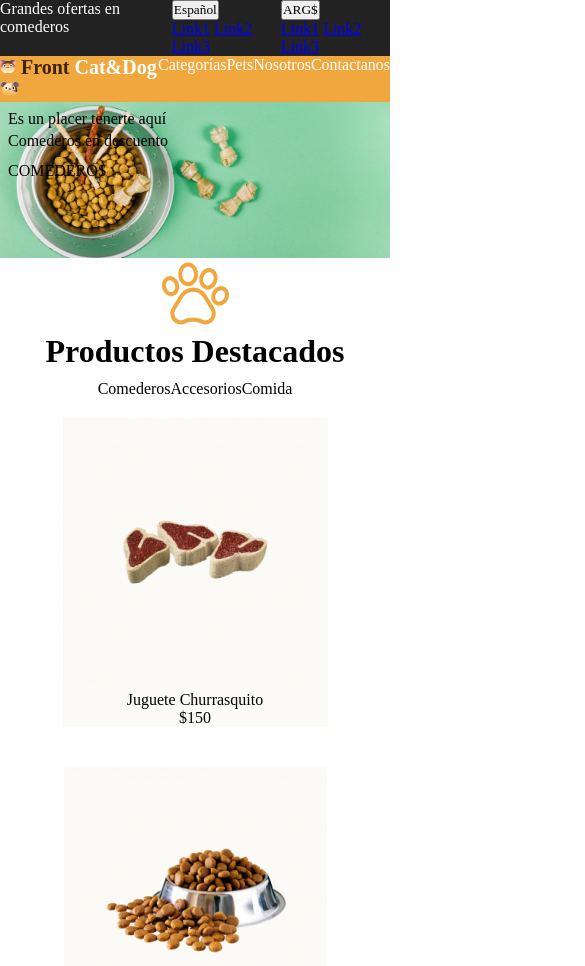
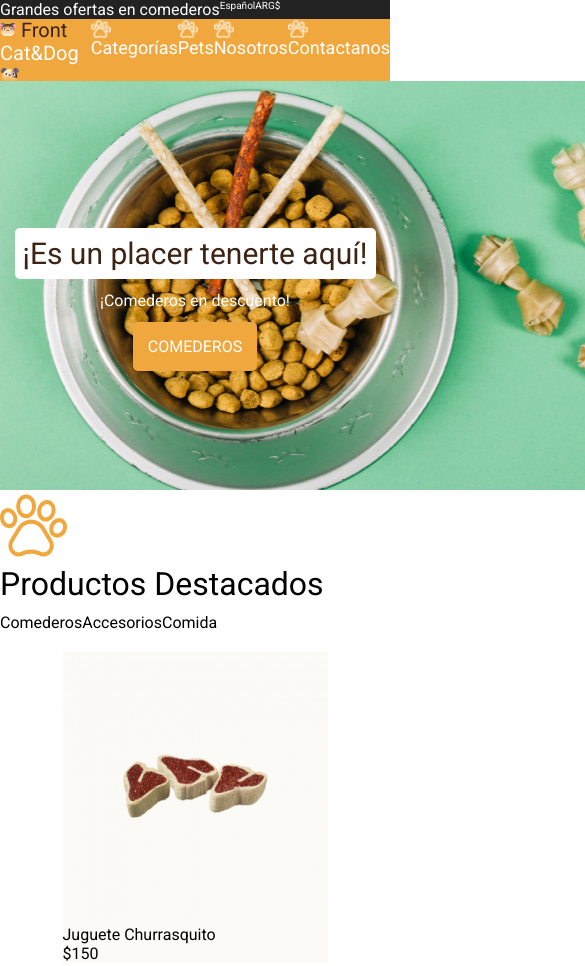
Before and after one commit to bearkid90/FE1-Petshop, a plain HTML site: page index.html in a window 390 px wide. Shown: the top 966 px of the page, 585 px wide, since content can reach past the window. Drawn offline with Linux system fonts and the light colour scheme.

Commit message:
avances y banner responsive

```diff
--- a/css/styles.css
+++ b/css/styles.css
@@ -1,7 +1,8 @@
-:root * {
+* {
     margin: 0;
     padding: 0;
-    font-family:'Times New Roman', Times, serif;
+    font-family: Roboto, 'Open Sans', 'Helvetica Neue', sans-serif;
+    font-weight: 400;
 }
 
 /***********************/
@@ -25,11 +26,39 @@ header {
 
 #main-menu-bar {
     display: flex;
+    height: 62px;
 }
 
 #main-menu {
     display: flex;
+    justify-content: space-around;
+    width: 400px;
     list-style-type: none;
+    font-family: Roboto;
+    font-style: normal;
+    font-weight: normal;
+    font-size: 18px;
+    line-height: 15px;
+}
+
+#main-menu img {
+    margin-right: 2px;
+}
+
+.args {
+    font-family: Roboto;
+    font-style: normal;
+    font-weight: normal;
+    font-size: 10px;
+    line-height: 12px;
+}
+
+.espaniol {
+    font-family: Roboto;
+    font-style: normal;
+    font-weight: normal;
+    font-size: 10px;
+    line-height: 12px;
 }
 
 /***********************/
@@ -64,46 +93,80 @@ header {
     color: #F0A83E;
 }
 
-/***********************/
-/******* BANNER *******/
-/*********************/
-
-#banner {
-    position: relative;
-}
-
-#banner-img {
-    height: auto;
-    width: 100%;
-}
-
-#banner div {
-    position: absolute;
-}
-/* Es un placer tenerte aqui */
-#banner div:nth-of-type(1) {
-    top: 8px;
-    left: 8px;
-}
-/* Comederos en descuento */
-#banner div:nth-of-type(2) {
-    top: 30px;
-    left: 8px;
-}
-/* COMEDEROS */
-#banner div:nth-of-type(3) {
-    top: 60px;
-    left: 8px;
-}
 
 /***********************/
 /******** MAIN ********/
 /*********************/
 
-main > * {
-    display: flex;
-    flex-direction: column;
+/************************/
+/******** MAIN *********/
+/******* BANNER *******/
+/*********************/
+
+.banner {
+    position: relative;
     text-align: center;
+    background-color: #A0DCB8;
+}
+
+.banner__background {
+    width: clamp(1025px, 100%, 100%);
+    height: clamp(410px, auto, auto);
+    vertical-align: bottom;
+}
+
+.info {
+    position: absolute;
+    right: 1.5%;
+    top: 38.2%;
+}
+
+.info > * {
+    margin-bottom: 12px;
+}
+
+.info__title {
+    background-color: #FFFFFF;
+    border-radius: 5px;
+    color: #3C2313;
+    font-size: 30px;
+    padding: 8px;
+}
+
+.info__subtitle {
+    color: #3C2313;
+    font-size: 16px;
+    font-weight: 400;
+}
+
+.info__button {
+    background-color: #F0A83E;
+    border: 0;
+    border-radius: 5px;
+    color: #FFFFFF;
+    font-size: 16px;
+    padding: 15px;
+}
+
+@media (min-width: 1025px) {
+    .info {
+        right: unset;
+        left: 63.4%;
+    }
+}
+
+@media (max-width: 600px) {
+    .info {
+        top: 36%;
+        left: 0;
+        right: 0;
+        margin-left: auto;
+        margin-right: auto;
+        width: 361px;
+    }
+    .info__subtitle {
+        color: #FFFFFF;
+    }
 }
 
 #categorias {
@@ -146,6 +209,13 @@ main > * {
 
 /*** CONTACTANOS ***/
 
+#contactanos {
+}
+
+#contactanos h2 {
+    color: #3C2313;
+}
+
 /*** SUSCRIBITE ***/
 
 #suscribete {
@@ -186,9 +256,10 @@ footer {
     background-color: #222222;
     color: #FFFFFF;
     font-family: Roboto;
-    font-size: 13px;
+    font-size: 16px;
     font-style: normal;
     font-weight: bold;
     line-height: 15px;
     text-align: center;
+    height: 21px;
 }
--- a/index.html
+++ b/index.html
@@ -1,33 +1,29 @@
 <!DOCTYPE html>
+
 <html lang="es">
+
     <head>
         <meta charset="UTF-8">
         <meta http-equiv="X-UA-Compatible" content="IE=edge">
         <meta name="viewport" content="width=device-width, initial-scale=1.0">
         <title>FE1 Pet Shop</title>
         <link rel="stylesheet" href="css/styles.css">
+        <!-- FONTS -->
+        <link rel="preconnect" href="https://fonts.googleapis.com">
+        <link rel="preconnect" href="https://fonts.gstatic.com" crossorigin>
+        <link href="https://fonts.googleapis.com/css2?family=Roboto:wght@400;700&display=swap" rel="stylesheet">
     </head>
+
     <body>
-
         <header>
             <div id="top-bar">
                 <p>Grandes ofertas en comederos</p>
                 <div id="option-menu">
                     <div class="dropdown">
-                        <button class="dropbtn">Español</button>
-                        <div class="dropdown-content">
-                            <a href="#">Link1</a>
-                            <a href="#">Link2</a>
-                            <a href="#">Link3</a>
-                        </div>
+                        <p class="espaniol">Español</p>
                     </div>
                     <div class="dropdown">
-                        <button class="dropbtn">ARG$</button>
-                        <div class="dropdown-content">
-                            <a href="#">Link1</a>
-                            <a href="#">Link2</a>
-                            <a href="#">Link3</a>
-                        </div>
+                        <p class="args">ARG$</p>
                     </div>
                 </div>
             </div>
@@ -39,21 +35,24 @@
                     <img src="img/dog.svg" alt="A dog that is part of the logo">
                 </div>
                 <ul id="main-menu">
-                    <li>Categorías</li>
-                    <li>Pets</li>
-                    <li>Nosotros</li>
-                    <li>Contactanos</li>
+                    <li><img src="img/pawprint 1 (1).png" alt="" height="20" width="20">Categorías</li>
+                    <li><img src="img/pawprint 1 (1).png" alt="" height="20" width="20">Pets</li>
+                    <li><img src="img/pawprint 1 (1).png" alt="" height="20" width="20">Nosotros</li>
+                    <li><img src="img/pawprint 1 (1).png" alt="" height="20" width="20">Contactanos</li>
                 </ul>
             </div>
         </header>
 
         <main>
-            <div id="banner">
-                <img id="banner-img" src="img/bowl-and-pet-daities-on-green-background 1.png" alt="Dog food">
-                <div>Es un placer tenerte aquí</div>
-                <div>Comederos en descuento</div>
-                <div>COMEDEROS</div>
+            <div class="banner">
+                <img class="banner__background" src="img/bowl-and-pet-daities-on-green-background 1.png" alt="Dog treats as banner background">
+                <div class="info">
+                    <p class="info__title">¡Es un placer tenerte aquí!</p>
+                    <p class="info__subtitle">¡Comederos en descuento!</p>
+                    <button class="info__button">COMEDEROS</button>
+                </div>
             </div>
+
             <div id="products">
                 <div><img src="img/pawprint 1.png" alt="Dog's paw"></div>
                 <h1>Productos Destacados</h1>
@@ -104,7 +103,6 @@
                     <p>Suscribirme</p>
                 </div>
             </form>
-
         </main>
 
         <aside>
```
